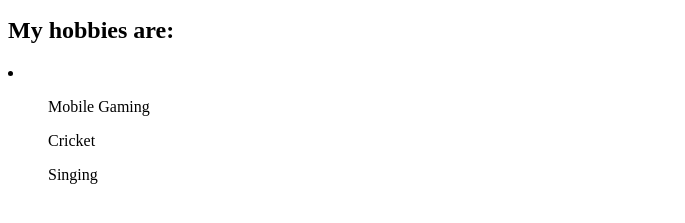
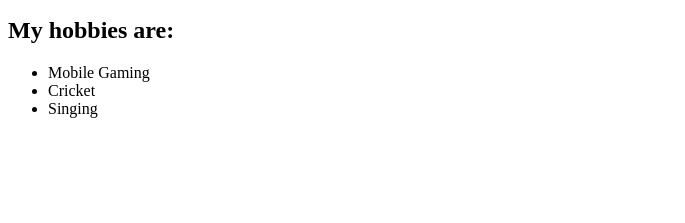
Before and after one commit to yuvraj1905/Mark3__yuvraj-site, a plain HTML site: page index.html in a window 1280 px wide. Shown: the part 161-384 px from the top of the page, without its empty margins (0-685 px from the left). Drawn offline with Linux system fonts and the light colour scheme.

Commit message:
refactored list code

```diff
--- a/index.html
+++ b/index.html
@@ -18,16 +18,10 @@
     <p>I'll like to add a bit about my Hobbies:</p>
 
     <h2>My hobbies are:</h2>
-    <li>
-      <ul>
-        Mobile Gaming
-      </ul>
-      <ul>
-        Cricket
-      </ul>
-      <ul>
-        Singing
-      </ul>
-    </li>
+    <ul>
+      <li>Mobile Gaming</li>
+      <li>Cricket</li>
+      <li>Singing</li>
+    </ul>
   </body>
 </html>
```
